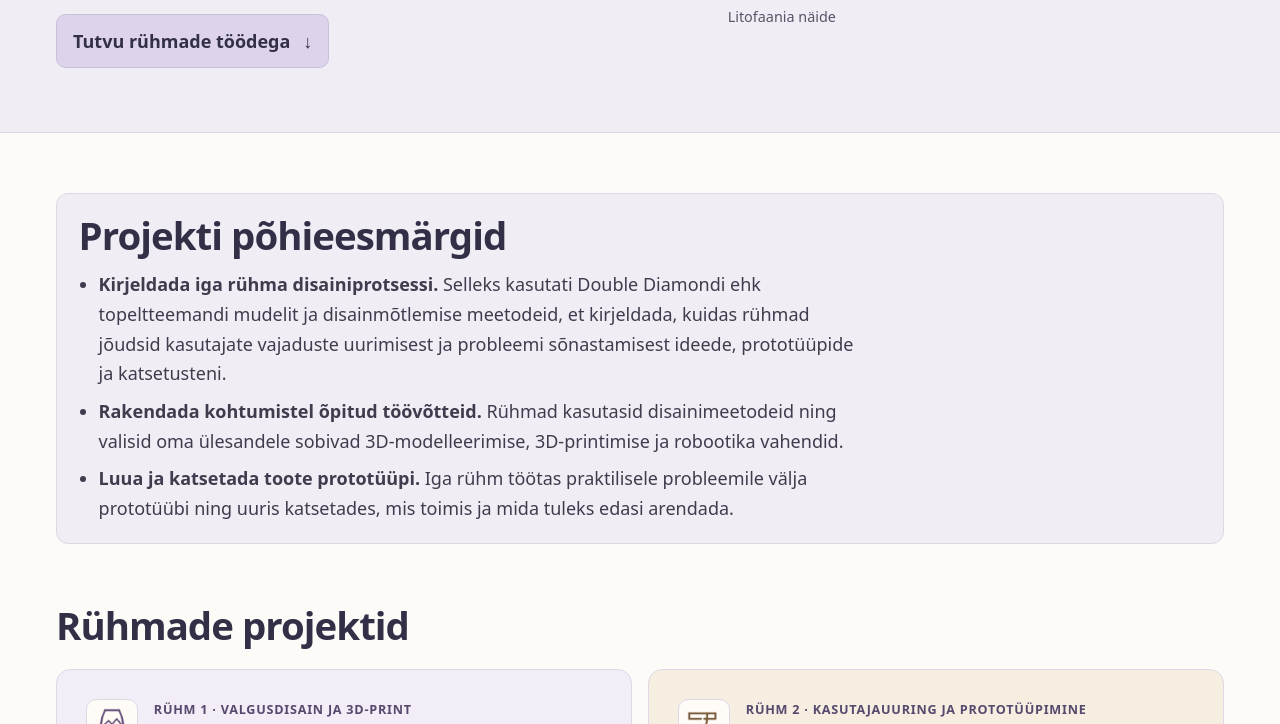
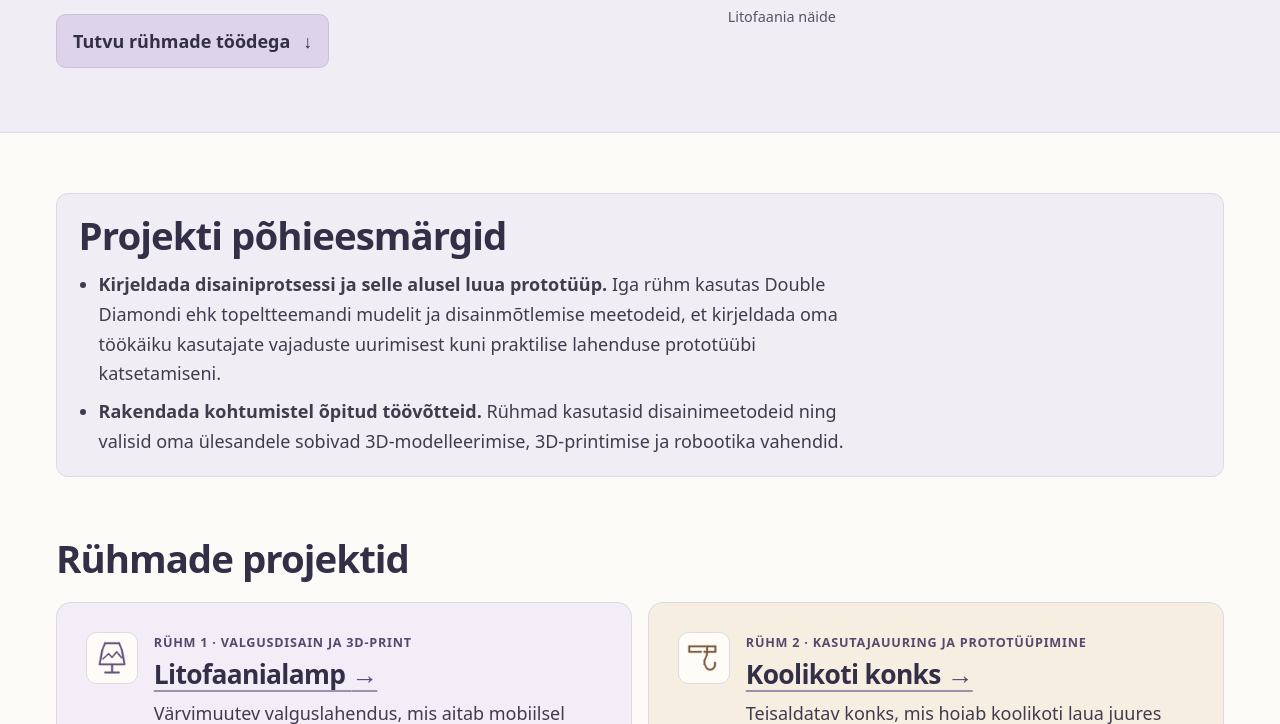
Before and after one commit to nullyks/elu-disainmotlemine, a plain HTML site: page docs/index.html in a window 1280 px wide. Shown: the part 552-1276 px from the top of the page. Drawn offline with Linux system fonts and the light colour scheme.

Commit message:
Connect design documentation with prototype creation

```diff
--- a/docs/index.html
+++ b/docs/index.html
@@ -40,9 +40,8 @@
     <section class="wrap project-goals design-summary" aria-labelledby="eesmargid">
       <h2 id="eesmargid">Projekti põhieesmärgid</h2>
       <ul>
-        <li><strong>Kirjeldada iga rühma disainiprotsessi.</strong> Selleks kasutati Double Diamondi ehk topeltteemandi mudelit ja disainmõtlemise meetodeid, et kirjeldada, kuidas rühmad jõudsid kasutajate vajaduste uurimisest ja probleemi sõnastamisest ideede, prototüüpide ja katsetusteni.</li>
+        <li><strong>Kirjeldada disainiprotsessi ja selle alusel luua prototüüp.</strong> Iga rühm kasutas Double Diamondi ehk topeltteemandi mudelit ja disainmõtlemise meetodeid, et kirjeldada oma töökäiku kasutajate vajaduste uurimisest kuni praktilise lahenduse prototüübi katsetamiseni.</li>
         <li><strong>Rakendada kohtumistel õpitud töövõtteid.</strong> Rühmad kasutasid disainimeetodeid ning valisid oma ülesandele sobivad 3D-modelleerimise, 3D-printimise ja robootika vahendid.</li>
-        <li><strong>Luua ja katsetada toote prototüüpi.</strong> Iga rühm töötas praktilisele probleemile välja prototüübi ning uuris katsetades, mis toimis ja mida tuleks edasi arendada.</li>
       </ul>
     </section>
     <section class="projects" id="ruhmad" aria-labelledby="ruhmade-pealkiri">
```
